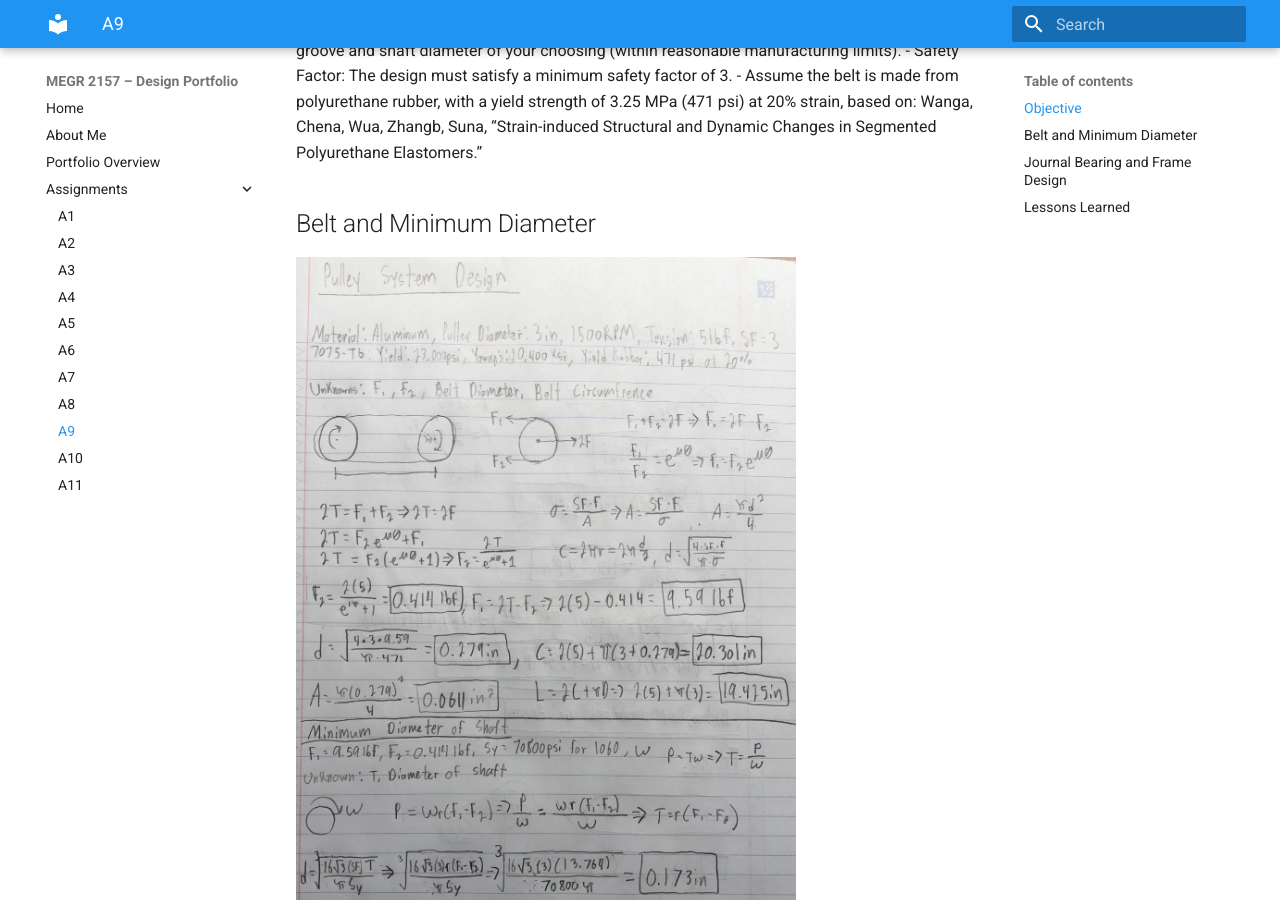
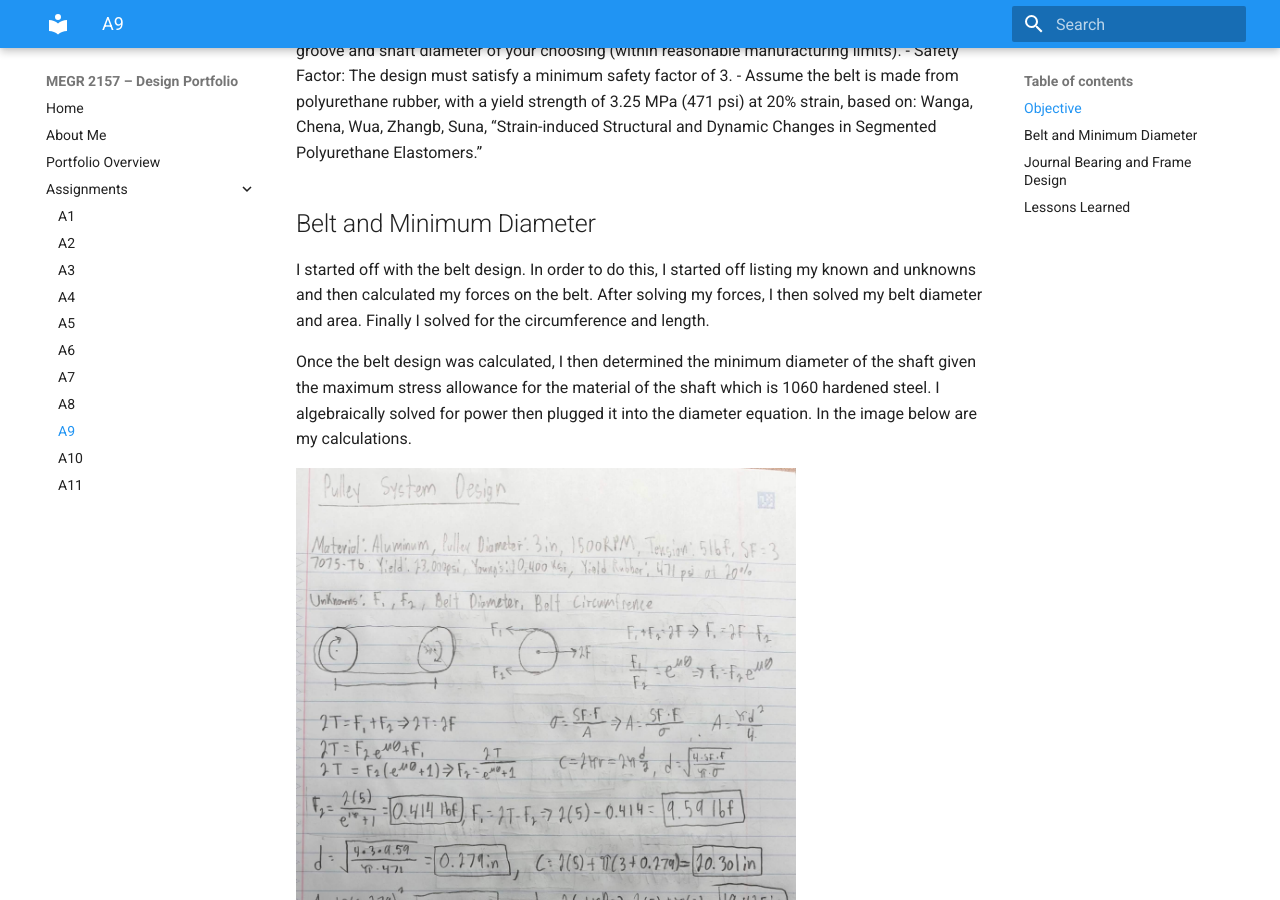
Before and after one commit to AidenGrake/megr2157-portfolio, an MkDocs documentation site: the page built from docs/assignments/A09/index.md, in a window 1280 px wide and 900 px high, scrolled down 321 px. Built offline with MkDocs 1.6.1 and Material for MkDocs 9.7.7, drawn with Linux system fonts in a browser that asks for light colours.

Commit message:
Update index.md with belt design and calculations
Added details on belt design calculations and minimum diameter determination for the shaft.

```diff
--- a/docs/assignments/A09/index.md
+++ b/docs/assignments/A09/index.md
@@ -10,6 +10,9 @@ For this assignment, we we're tasked to design a pulley system to transfer power
 - Assume the belt is made from polyurethane rubber, with a yield strength of 3.25 MPa (471 psi) at 20% strain, based on: Wanga, Chena, Wua, Zhangb, Suna, “Strain-induced Structural and Dynamic Changes in Segmented Polyurethane Elastomers.”
 
 ## Belt and Minimum Diameter
+I started off with the belt design. In order to do this, I started off listing my known and unknowns and then calculated my forces on the belt. After solving my forces, I then solved my belt diameter and area. Finally I solved for the circumference and length.
+
+Once the belt design was calculated, I then determined the minimum diameter of the shaft given the maximum stress allowance for the material of the shaft which is 1060 hardened steel. I algebraically solved for power then plugged it into the diameter equation. In the image below are my calculations.
 
 <img width="500" height="500" alt="IMG0" src="IMG0.jpeg">
 
```
